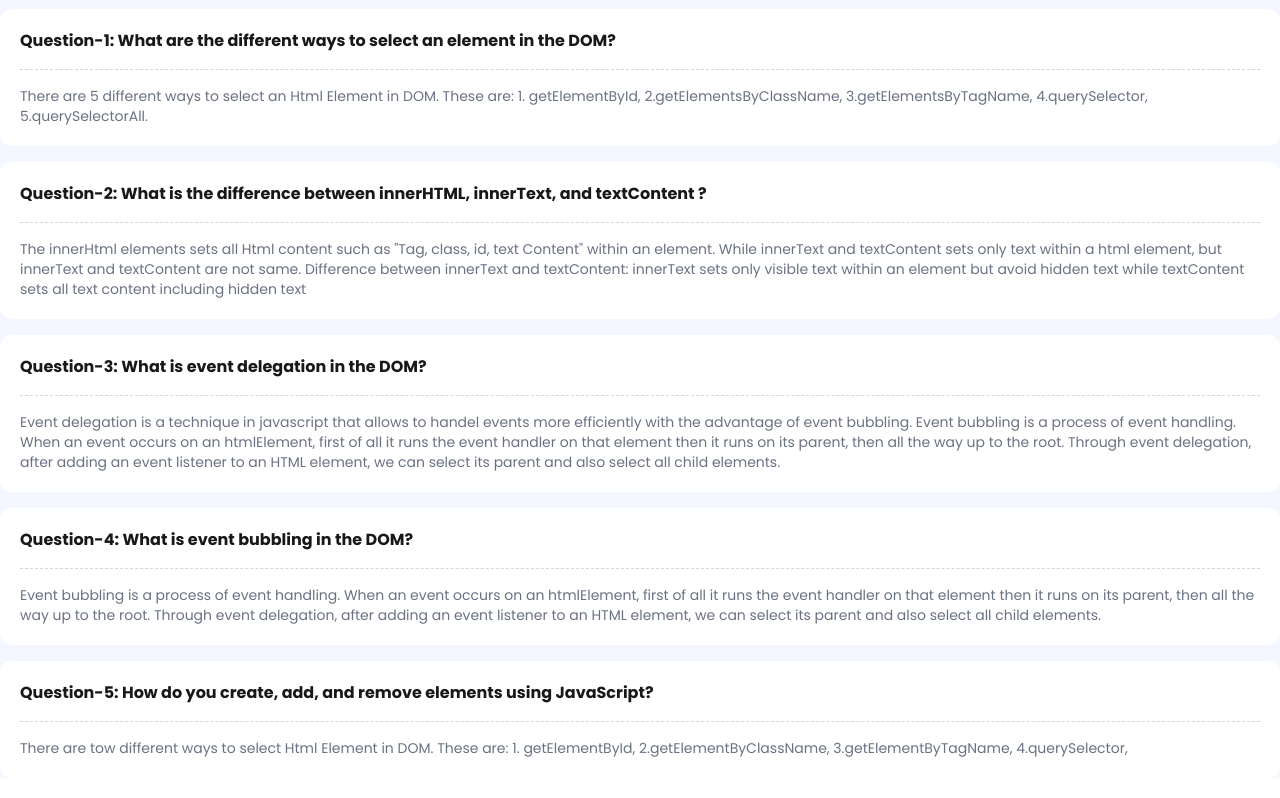
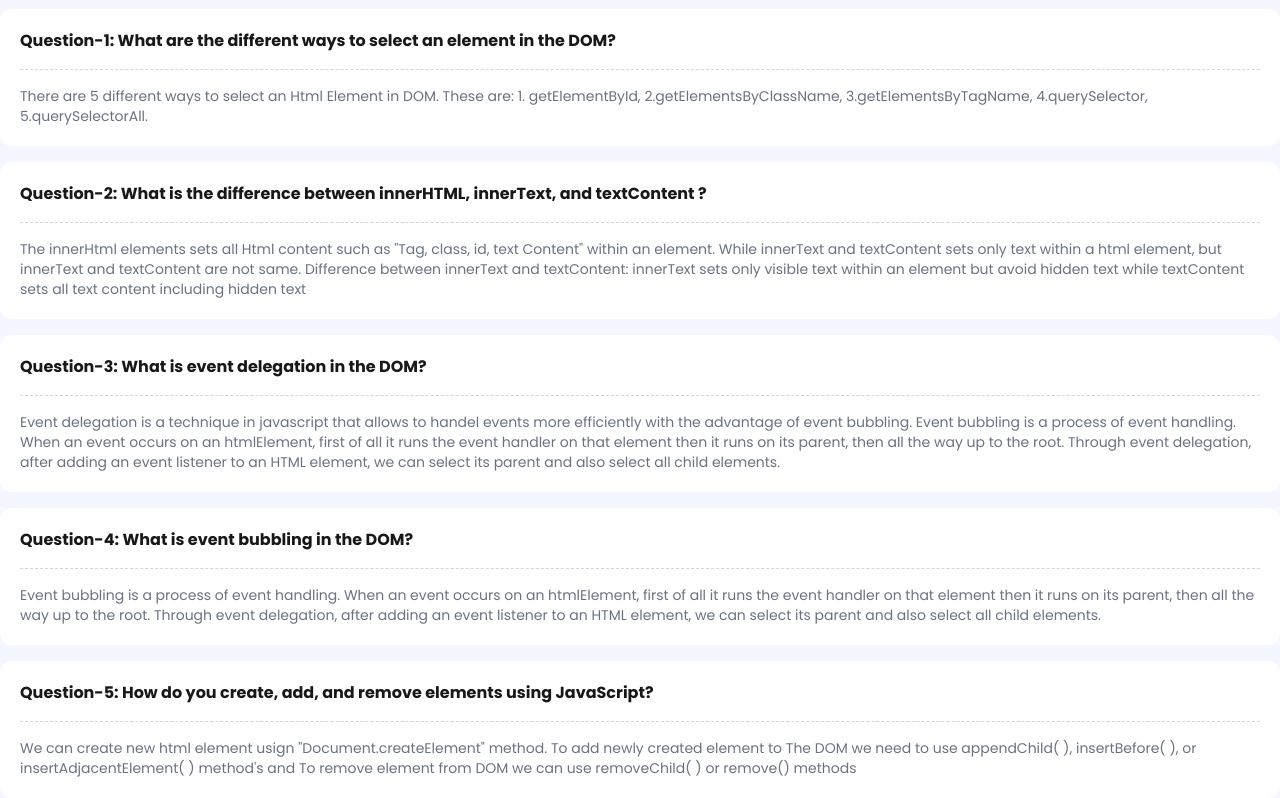
Before and after one commit to Dev-istiake/B11-A4-Dev-Board, a website: page blogs.html in a window 1280 px wide. Shown: the part 132-930 px from the top of the page. Drawn offline with Linux system fonts and the light colour scheme; a web font is replaced by a local one.

Commit message:
completed

```diff
--- a/blogs.html
+++ b/blogs.html
@@ -119,10 +119,12 @@
                   </h1>
                   <div class="mt-4 border-t border-dashed border-gray-300 pt-4">
                      <p class="text-sm text-gray-500">
-                        There are tow different ways to select Html Element in
-                        DOM. These are: 1. getElementById,
-                        2.getElementByClassName, 3.getElementByTagName,
-                        4.querySelector,
+                        We can create new html element usign
+                        "Document.createElement" method. To add newly created
+                        element to The DOM we need to use appendChild( ),
+                        insertBefore( ), or insertAdjacentElement( ) method's
+                        and To remove element from DOM we can use removeChild( )
+                        or remove() methods
                      </p>
                   </div>
                </div>
```
